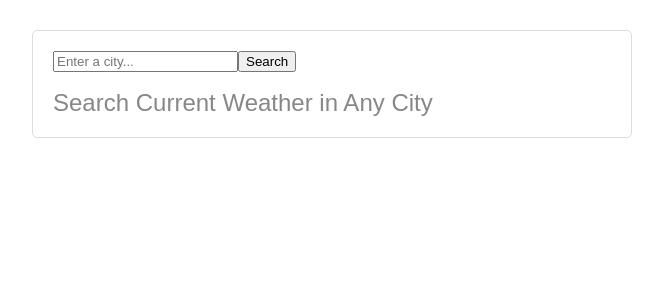
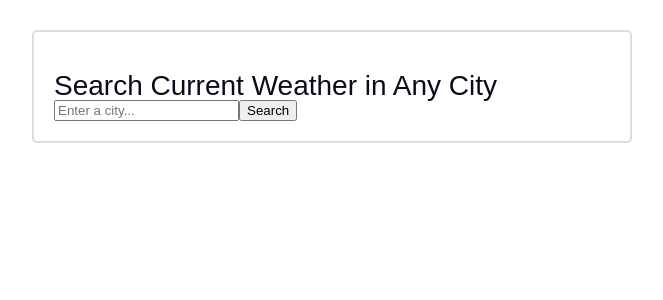
Before and after one commit to shay876/react-weath-app, a React (Create React App) app: page / in a window 1280 px wide. Shown: the top 300 px of the page, without its empty margins (308-971 px from the left). Built offline with nearby package versions, Linux system fonts and the light colour scheme.

Commit message:
update css, units

```diff
--- a/src/App.css
+++ b/src/App.css
@@ -5,7 +5,7 @@ body {
   max-width: 600px;
   margin: 30px auto;
   padding: 20px;
-  border: 1px solid #dadde1;
+  border: 2px solid #dadde1;
   border-radius: 5px;
 }
 .weather-app-wrapper {
--- a/src/App.js
+++ b/src/App.js
@@ -9,8 +9,8 @@ export default function App() {
         <div className="container">
           <div className="weather-app-wrapper">
             <div className="weather-app">
+              <City />
               <WeatherSearch />
-              <City />
             </div>
           </div>
         </div>
--- a/src/City.css
+++ b/src/City.css
@@ -1,6 +1,6 @@
 h1 {
-  color: #878787;
-  font-size: 24px;
+  color: #0b0a1c;
+  font-size: 28px;
   font-weight: 100;
   line-height: 29px;
   margin-bottom: 0;
--- a/src/WeatherSearch.js
+++ b/src/WeatherSearch.js
@@ -15,7 +15,7 @@ export default function WeatherSearch() {
       wind: response.data.wind.speed,
       humidity: response.data.main.humidity,
       icon: `http://openweathermap.org/img/wn/${response.data.weather[0].icon}@2x.png`,
-      description: response.data.weather[0].description,
+      description: response.data.weather[0].description.toUpperCase(),
     });
     setTemperature(response.data.main.temp);
   }
@@ -23,7 +23,7 @@ export default function WeatherSearch() {
   function handleSubmit(event) {
     event.preventDefault();
     let apiKey = "5fa5cad21a0752ec2fc6f4a9a07699e2";
-    let apiUrl = `https://api.openweathermap.org/data/2.5/weather?q=${city}&appid=${apiKey}`;
+    let apiUrl = `https://api.openweathermap.org/data/2.5/weather?q=${city}&appid=${apiKey}&units=metric`;
 
     axios.get(apiUrl).then(displayWeather);
   }
@@ -48,7 +48,7 @@ export default function WeatherSearch() {
         {form}
         <ul>
           <li className="heading">{city}</li>
-          <li>Temperature: {Math.round(weather.temperature)} C</li>
+          <li>Temperature: {Math.round(weather.temperature)}°C</li>
           <li>Humidity: {weather.humidity}%</li>
           <li>Wind: {Math.round(weather.wind)}m/s</li>
           <li>{weather.description}</li>
```
